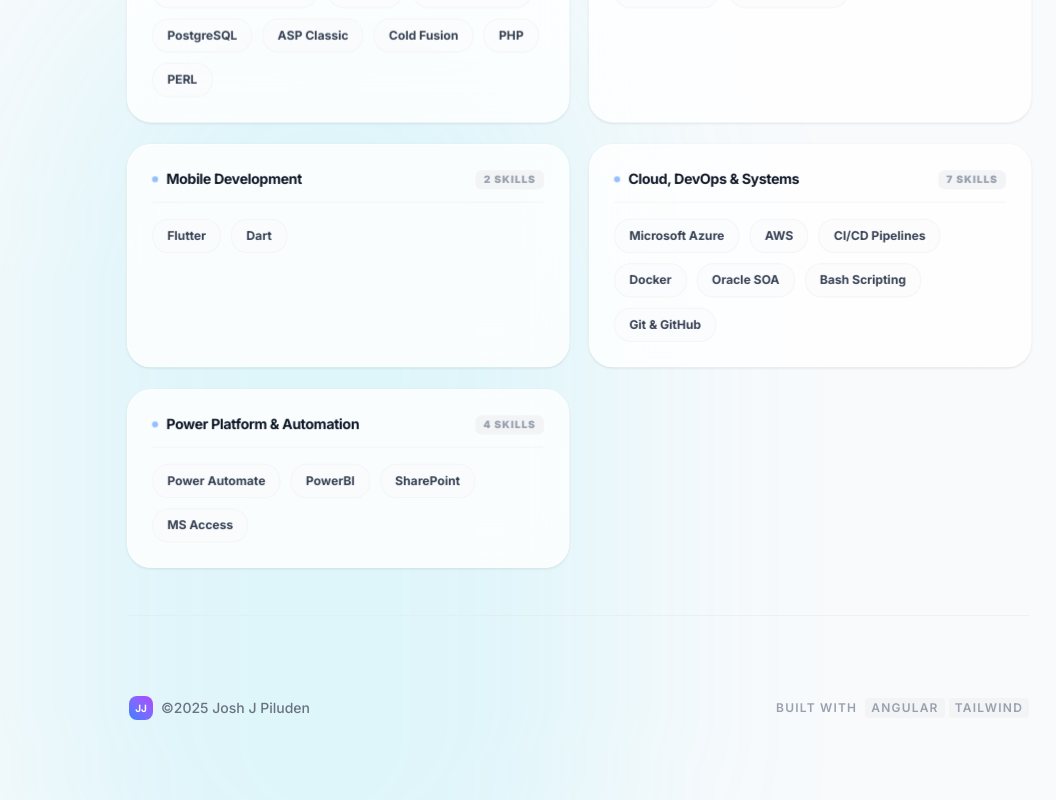
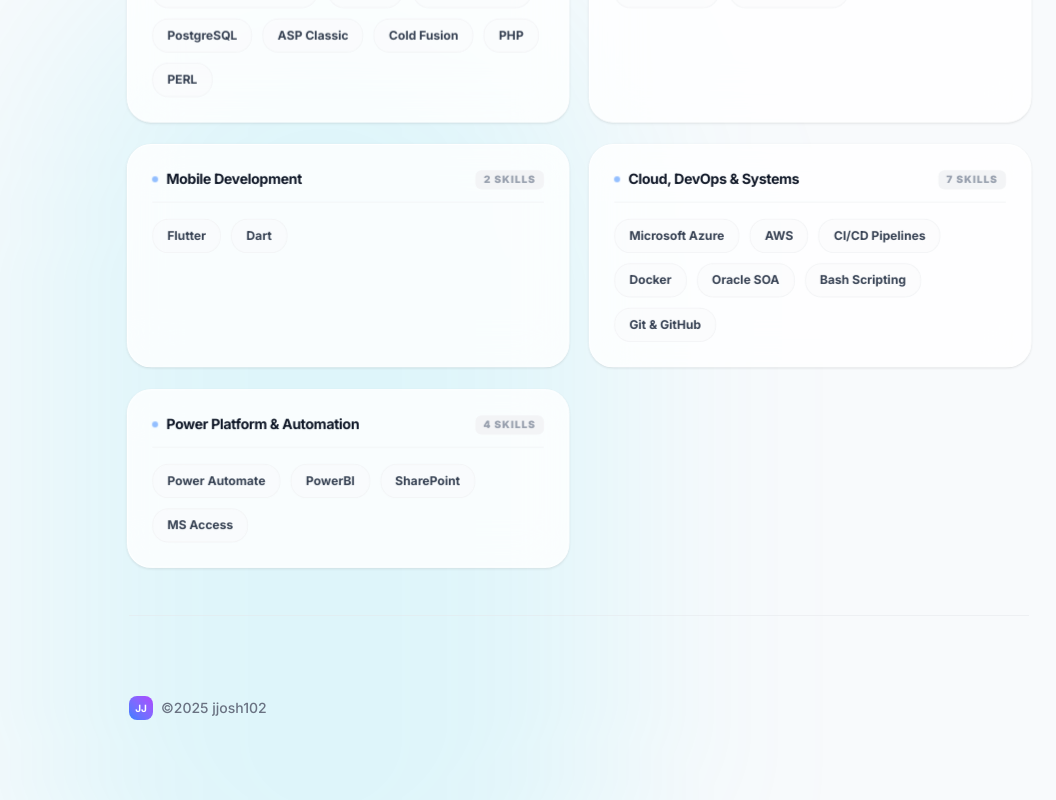
Before and after one commit to jjosh102/my-ng-profile, an Angular app: page / in a window 1280 px wide. Shown: the part 1667-2467 px from the top of the page, without its empty margins (219-1275 px from the left). Built offline with nearby package versions, Linux system fonts and the light colour scheme; no server answers.

Commit message:
Update footer

```diff
--- a/src/app/components/footer/footer.html
+++ b/src/app/components/footer/footer.html
@@ -4,17 +4,8 @@
       <span class="text-[10px] font-bold text-white">JJ</span>
     </div>
     <span class="text-sm font-medium text-gray-500 dark:text-gray-400">
-      ©{{ currentYear }} Josh J Piluden
+      ©{{ currentYear }} jjosh102
     </span>
   </div>
 
-  <div class="flex items-center gap-4 text-xs font-semibold text-gray-400 dark:text-gray-500 uppercase tracking-widest">
-    <div class="flex items-center gap-2 group cursor-default">
-      <span>Built with</span>
-      <div class="flex gap-1">
-        <span class="px-1.5 py-0.5 rounded bg-gray-100 dark:bg-gray-800 group-hover:text-blue-500 transition-colors">Angular</span>
-        <span class="px-1.5 py-0.5 rounded bg-gray-100 dark:bg-gray-800 group-hover:text-cyan-500 transition-colors">Tailwind</span>
-      </div>
-    </div>
-  </div>
 </footer>
```
